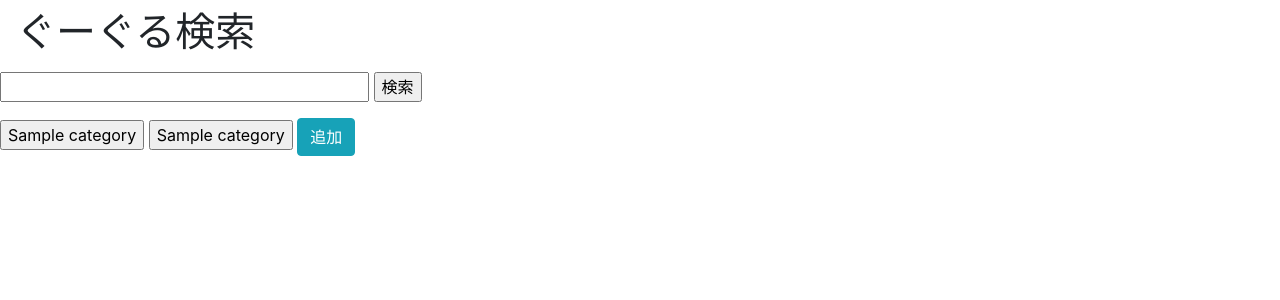
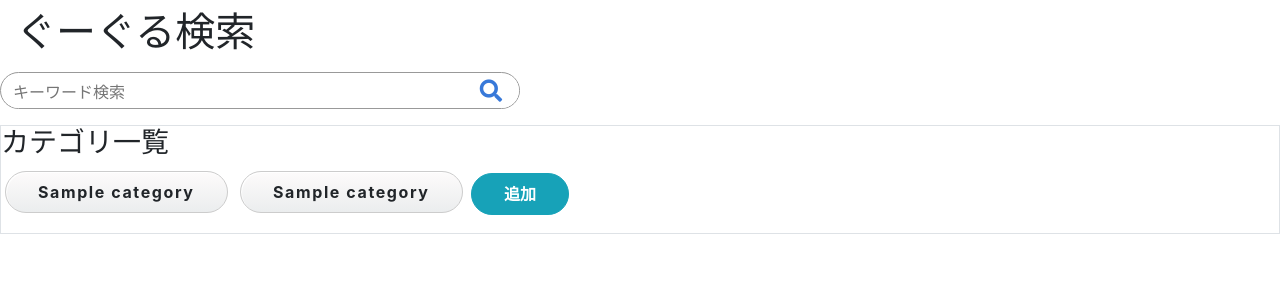
Before and after one commit to akit0ixi/tagSearch, a PHP site: page / in a window 1280 px wide. Shown: the part 56-356 px from the top of the page. Run offline with PHP 8.4, Linux system fonts and the light colour scheme; the visitor is signed in with stand-in values (Sample User, id 1); tables that the repository leaves empty or names only in its code hold one stand-in row (values such as "Sample post"); data that the repository does not hold is empty; a stand-in replaces the project's code that opens the database connection.

Commit message:
UI & design modified

```diff
--- a/css/style.css
+++ b/css/style.css
@@ -1,3 +1,95 @@
-.slide{
-    padding-top: 60px;
-}
+.search_container{
+    box-sizing: border-box;
+    position: relative;
+    border: 1px solid #999;
+    display: block;
+    padding: 3px 10px;
+    border-radius: 20px;
+    height: 2.3em;
+    width: 520px;
+    overflow: hidden;
+  }
+  .search_container input[type="text"]{
+    border: none;
+    height: 2.0em;
+  }
+  .search_container input[type="text"]:focus {
+    outline: 0;
+  }
+  .search_container input[type="submit"]{
+    cursor: pointer;
+    font-size: 1.4em;
+    border: none;
+    background: none;
+    color: #3879D9;
+    position: absolute;
+    width: 2.5em;
+    height: 2.5em;
+    right: 0;
+    top: -10px;
+    outline : none;
+  }
+
+
+/* カテゴリ */
+
+
+.catebtn {
+    font-size: 1.0rem;
+    font-weight: 700;
+    line-height: 1.5;
+    position: relative;
+    display: inline-block;
+    padding: 0.5rem 2rem;
+    cursor: pointer;
+    -webkit-user-select: none;
+    -moz-user-select: none;
+    -ms-user-select: none;
+    user-select: none;
+    -webkit-transition: all 0.3s;
+    transition: all 0.3s;
+    text-align: center;
+    text-decoration: none;
+    letter-spacing: 0.1em;
+    color: #212529;
+    border-radius: 2rem;
+
+    border: 1px solid #ccc;
+    background: #f1e767;
+    background: -webkit-linear-gradient(top, #fdfbfb 0%, #ebedee 100%);
+    background: linear-gradient(to bottom, #fdfbfb 0%, #ebedee 100%);
+    -webkit-box-shadow: inset 1px 1px 1px #fff;
+    box-shadow: inset 1px 1px 1px #fff;
+  }
+
+  .catebtn:hover {
+    background: -webkit-linear-gradient(bottom, #fdfbfb 0%, #ebedee 100%);
+    background: linear-gradient(to top, #fdfbfb 0%, #ebedee 100%);
+  }
+
+  .addbtn{
+      font-size: 1.0rem;
+      font-weight: 700;
+      line-height: 1.5;
+      padding: 0.5rem 2rem;
+      text-align: center;
+      border-radius: 2rem;
+    }
+
+    .topbtn{
+        font-weight: 500;
+        line-height: 1.5;
+        text-align: center;
+        border-radius: 2rem;
+    }
+    .topbtn:hover {
+        background: -webkit-linear-gradient(bottom, #fdfbfb 0%, #ebedee 100%);
+        background: linear-gradient(to top, #fdfbfb 0%, #ebedee 100%);
+    }
+
+    .wordbtn{
+        text-align: center;
+        border-radius: 0.5rem;
+        letter-spacing: 0.1em;
+        padding: 0.2rem 1rem;
+    }
--- a/db_value.php
+++ b/db_value.php
@@ -24,18 +24,18 @@ $cate_id = $result[0]['id'];
 
 // 選択カテゴリに登録されている単語数(未ログイン)
 // $exId=1;
-$exId = $cate_id;
-$sql = 'select count(category_id) from words where category_id = :cid and user_id = 0';
-$stmt = $db->prepare($sql);
-$stmt->bindValue('cid',$exId,PDO::PARAM_INT);
-$stmt->execute();
-$result = $stmt->fetchall();
-$countWds= $result[0]['count(category_id)'];
+// $exId = $cate_id;
+// $sql = 'select count(category_id) from words where category_id = :cid and user_id = 0';
+// $stmt = $db->prepare($sql);
+// $stmt->bindValue('cid',$exId,PDO::PARAM_INT);
+// $stmt->execute();
+// $result = $stmt->fetchall();
+// $countWds= $result[0]['count(category_id)'];
 
 // 選択カテゴリに対する登録単語(未ログイン)
 // $seId = 1;
 $seId = $cate_id;
-$sql = 'select word from words where category_id = :sid and user_id = 0 order by words.date desc';
+$sql = 'select distinct word from words where category_id = :sid and user_id = 0 order by words.date desc';
 $stmt = $db->prepare($sql);
 $stmt->bindValue('sid',$seId,PDO::PARAM_INT);
 $stmt->execute();
@@ -67,14 +67,14 @@ $users_words= $result;
 
 // ユーザ専用の選択カテゴリに登録されている単語数
 
-$exId = $cate_id;
-$sql = 'select count(category_id) from words where category_id = :cid and user_id = :uid';
-$stmt = $db->prepare($sql);
-$stmt->bindValue('cid',$exId,PDO::PARAM_INT);
-$stmt->bindValue('uid',$_SESSION['login_id'],PDO::PARAM_INT);
-$stmt->execute();
-$result = $stmt->fetchall();
-$count_uWds= $result[0]['count(category_id)'];
+// $exId = $cate_id;
+// $sql = 'select count(category_id) from words where category_id = :cid and user_id = :uid';
+// $stmt = $db->prepare($sql);
+// $stmt->bindValue('cid',$exId,PDO::PARAM_INT);
+// $stmt->bindValue('uid',$_SESSION['login_id'],PDO::PARAM_INT);
+// $stmt->execute();
+// $result = $stmt->fetchall();
+// $count_uWds= $result[0]['count(category_id)'];
 
 // ユーザが登録したカテゴリ一覧
 $sql = 'select distinct categories.category_name from categories join words on categories.id = words.category_id where words.user_id = :uid';
--- a/index.php
+++ b/index.php
@@ -1,6 +1,6 @@
 <?php
-ini_set("display_errors",1);
-error_reporting(E_ALL);
+// ini_set("display_errors",1);
+// error_reporting(E_ALL);
 
 // session
 session_start();
@@ -71,7 +71,10 @@ if (!empty($_POST['reset']) || !empty($_POST['cate_reset'])) { #トップペー
 
     <!-- Bootstrap CSS -->
     <link rel="stylesheet" href="https://stackpath.bootstrapcdn.com/bootstrap/4.4.1/css/bootstrap.min.css" integrity="sha384-Vkoo8x4CGsO3+Hhxv8T/Q5PaXtkKtu6ug5TOeNV6gBiFeWPGFN9MuhOf23Q9Ifjh" crossorigin="anonymous">
-
+    <!-- fontAwesome -->
+    <link rel="stylesheet" href="https://use.fontawesome.com/releases/v5.15.1/css/all.css" integrity="sha384-vp86vTRFVJgpjF9jiIGPEEqYqlDwgyBgEF109VFjmqGmIY/Y4HV4d3Gp2irVfcrp" crossorigin="anonymous">
+    <!-- style -->
+    <link rel="stylesheet" href="css/style.css">
     <title>ぐーぐる検索</title>
   </head>
   <body>
@@ -81,7 +84,6 @@ if (!empty($_POST['reset']) || !empty($_POST['cate_reset'])) { #トップペー
         <!-- ログインモーダルトリガー -->
         <?php if (!isset($_SESSION['login_id'])) :?>
         <button type="button" class="btn btn-outline-success my-2 my-sm-0" data-toggle="modal" data-target="#loginModal">ログイン</button>
-        <button type="button" class="btn btn-outline-info my-2 my-sm-0" data-toggle="modal" data-target="#signUpModal">新規登録</button>
         <?php else:?>
         <a type="button" href="logout.php" class="btn btn-outline-success my-2 my-sm-0">ログアウト</a>
         <?php endif;?>
@@ -97,13 +99,17 @@ if (!empty($_POST['reset']) || !empty($_POST['cate_reset'])) { #トップペー
                     </button>
                 </div>
                 <form method="POST" action="index.php">
-                <div class="modal-body">
+                <div class="modal-body text-center">
                     <label for="user_name">ユーザー名</label>
-                    <input type="text" name="user_name" size="40" maxlength="20">
+                    <input class="m-1" type="text" name="user_name" size="30" maxlength="20">
+                    <br>
                     <label for="user_pass">パスワード</label>
-                    <input type="password" name="user_pass" size="40" maxlength="20">
+                    <input class="m-1" type="password" name="user_pass" size="30" maxlength="20">
                 </div>
                 <div class="modal-footer">
+                <!-- 新規登録モーダルトリガー -->
+                    <button type="button" class="btn btn-outline-info" data-toggle="modal" data-target="#signUpModal">新規登録</button>
+
                     <button type="button" class="btn btn-secondary" data-dismiss="modal">キャンセル</button>
                     <input type="submit" value="ログイン" class="btn btn-info" name="user_log">
                 </div>
@@ -137,10 +143,6 @@ if (!empty($_POST['reset']) || !empty($_POST['cate_reset'])) { #トップペー
             </div>
         </div>
     </div>
-
-
-
-
   <!-- ヘッダーここまで -->
 
   <!-- ログインメッセージの表示 -->
@@ -158,30 +160,35 @@ if (!empty($_POST['reset']) || !empty($_POST['cate_reset'])) { #トップペー
   <!-- タイトル -->
     <h1 class="m-3">ぐーぐる検索</h1>
   <!-- 検索バー -->
-    <form method="POST" id="cse-search-box" action="index.php">
+    <form method="POST" id="cse-search-box" action="index.php" class="search_container">
     <input type="hidden" name="ie" value="UTF-8" >
-    <input type="text" name="q" size="31" value="<?php echo h($_POST['q']??"")?>" >
-    <input type="submit" name="search" value="検索">
+    <input type="text" name="q" size="60" value="<?php echo h($_POST['q']??"")?>" placeholder="キーワード検索">
+
+    <input type="submit" name="search"  value="&#xf002;" class="fas">
     </form>
   <!-- カテゴリ表示 -->
-    <div>
-    <?php if ($pageFlag === 0) :?>
+    <div class="border">
+      <?php if ($pageFlag === 0) :?>
+      <h3>カテゴリ一覧</h3>
       <form method="POST" action="index.php">
       <?php if (!isset($_SESSION['login_id'])) :?>
         <?php foreach ($cNames as $key => $values) :?>
         <?php foreach ($values as $value) :?>
-        <input type="submit" value="<?php echo $value;?>" name="cate">
+
+        <input type="submit" value="<?php echo $value;?> " name="cate" class="catebtn m-1">
+        <!-- <a href="" class="btn btn-radius-solid">PUSH！<i class="fas fa-angle-right fa-position-right"></i></a> -->
         <?php endforeach;?>
         <?php endforeach;?>
       <?php else:?>
         <?php foreach ($ucates_name as $key => $values) :?>
         <?php foreach ($values as $value) :?>
-        <input type="submit" value="<?php echo $value;?>" name="cate">
+        <input type="submit" value="<?php echo $value;?>" name="cate" class="catebtn m-1">
         <?php endforeach;?>
         <?php endforeach;?>
       <?php endif;?>
         <!-- 追加ボタン -->
-        <button type="button" class="btn btn-info" data-toggle="modal" data-target="#addCell">追加</button>
+      <?php if (isset($_SESSION['login_id'])) :?>
+        <button type="button" class="btn  btn-info addbtn" data-toggle="modal" data-target="#addCell">追加</button>
         <!-- 追加ボタン押下後のモーダル表示 -->
         <div class="modal fade" id="addCell" tabindex="-1" role="dialog" aria-labelledby="addCellModalTitle" aria-hidden="true">
             <div class="modal-dialog modal-dialog-centered" role="document">
@@ -202,6 +209,7 @@ if (!empty($_POST['reset']) || !empty($_POST['cate_reset'])) { #トップペー
                 </div>
             </div>
         </div>
+      <?php endif;?>
       </form>
     <?php endif;?>
 
@@ -209,20 +217,25 @@ if (!empty($_POST['reset']) || !empty($_POST['cate_reset'])) { #トップペー
     <form method="POST" action="index.php">
 
     <!-- 該当ワードを全て出力 -->
-    <ul>
+    <h4><?php echo $_POST['cate'];?></h4>
       <?php if (!isset($_SESSION['login_id'])) :?>
     <!-- 未ログイン時 -->
-        <?php for ($i=0;$i<$countWds;$i++) :?>
-          <li><?php echo $select_words[$i]['word'];?></li>
-        <?php endfor;?>
+        <?php foreach ($select_words as  $key => $values) :?>
+        <?php foreach ($values as $value) :?>
+            <input type="submit" class="m-1 wordbtn" value="<?php echo $value;?>" name="q">
+        <?php endforeach;?>
+        <?php endforeach;?>
       <?php else:?>
-    <!-- ログイン時 -->
-        <?php for ($i=0;$i<$count_uWds;$i++) :?>
-          <li><?php echo $users_words[$i]['word'];?></li>
-        <?php endfor;?>
+          <!-- ログイン時 -->
+        <?php foreach ($users_words as  $key => $values) :?>
+        <?php foreach ($values as $value) :?>
+            <input type="submit" value="<?php echo $value;?>" name="q">
+        <?php endforeach;?>
+        <?php endforeach;?>
       <?php endif;?>
-    </ul>
-    <input type="submit" value="トップに戻る" name="reset">
+      <br>
+      <input type="submit" class="mt-3 topbtn" value="トップに戻る" name="reset">
+      <input type="hidden" value="wordSelect" name="search">
     </form>
     <?php $_SESSION['search_category'] = h($_POST['cate']); ?>
     <?php endif;?>
@@ -249,25 +262,19 @@ if (!empty($_POST['reset']) || !empty($_POST['cate_reset'])) { #トップペー
         <input type="radio" value="<?php echo $value;?>" name="after_cate"><?php echo $value;?>
         <?php endforeach;?>
         <?php endforeach;?>
-        <input type="submit" value="このカテゴリに登録する" name="after_cate_sub">
-        <?php $_SESSION['word'] ="";?>
-        <?php $_SESSION['word'] = h($_POST['q']);?>
       <?php else:?>
         <?php foreach ($ucates_name as $key => $values) :?>
         <?php foreach ($values as $value) :?>
         <input type="radio" value="<?php echo $value;?>" name="after_cate"><?php echo $value;?>
         <?php endforeach;?>
         <?php endforeach;?>
+      <?php endif;?> <!-- ログインされているかに対する閉じタグ -->
+        <br>
         <input type="submit" value="このカテゴリに登録する" name="after_cate_sub">
         <?php $_SESSION['word'] = "" ;?>
         <?php $_SESSION['word'] = h($_POST['q']) ;?>
-      <?php endif;?> <!-- ログインされているかに対する閉じタグ -->
     </form>
-    <?php else:?> <!-- $_SESSIONの値が空かに対する閉じタグ -->
-      <form method="POST" action="index.php">
-      <input type="submit" value="トップに戻る" name="cate_reset">
-      </form>
-    <?php endif;?>
+    <?php endif;?><!-- $_SESSIONの値が空かに対する閉じタグ -->
 
     <?php require ('smsearch.php');?>
     <!-- 検索結果表示デザイン -->
@@ -276,20 +283,22 @@ if (!empty($_POST['reset']) || !empty($_POST['cate_reset'])) { #トップペー
     <?php require ('wordinsert.php');?>
 
 
+    <form method="POST" action="index.php">
+    <input type="submit" class="mt-3 topbtn" value="トップに戻る" name="cate_reset">
+    </form>
 
     <?php endif;?> <!-- $pageFlagに対する閉じタグ -->
 
     <!-- 検索後カテゴリ選択時 -->
     <?php if ($pageFlag === 4) :?>
-    <?php require ('after_wordinsert.php');?>
+      <?php require ('after_wordinsert.php');?>
     <p>単語登録完了しました</p>
     <form method="POST" action="index.php">
-    <input type="submit" value="トップに戻る" name="cate_reset">
+    <input type="submit" class="mt-3 topbtn" value="トップに戻る" name="cate_reset">
     </form>
     <?php endif;?>
 
-    </div>
-
+  </div>
 
     <!-- Optional JavaScript -->
     <!-- jQuery first, then Popper.js, then Bootstrap JS -->
```
